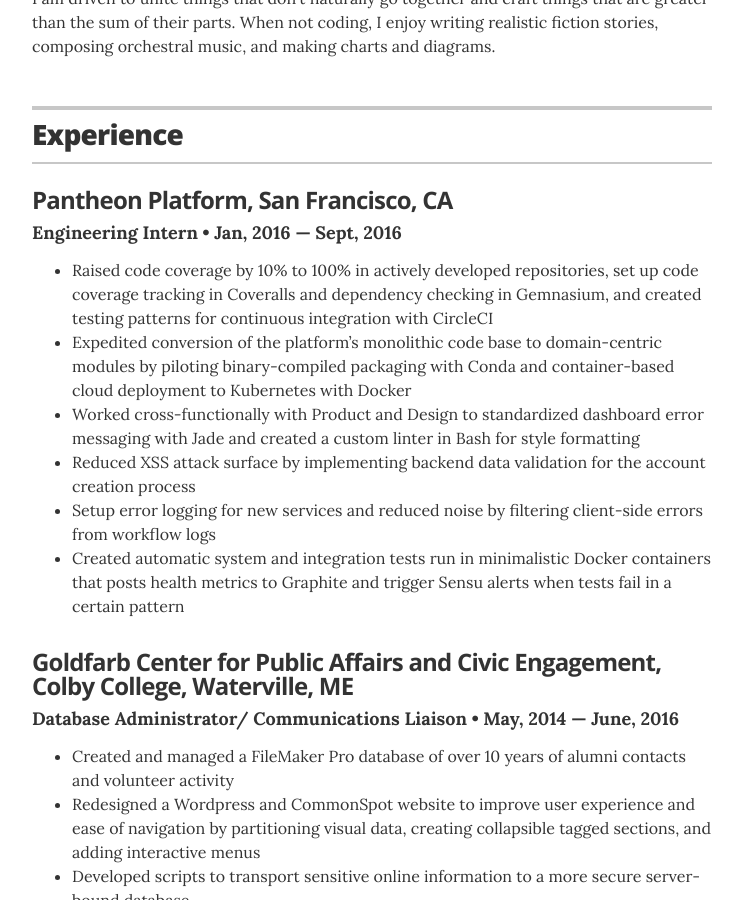
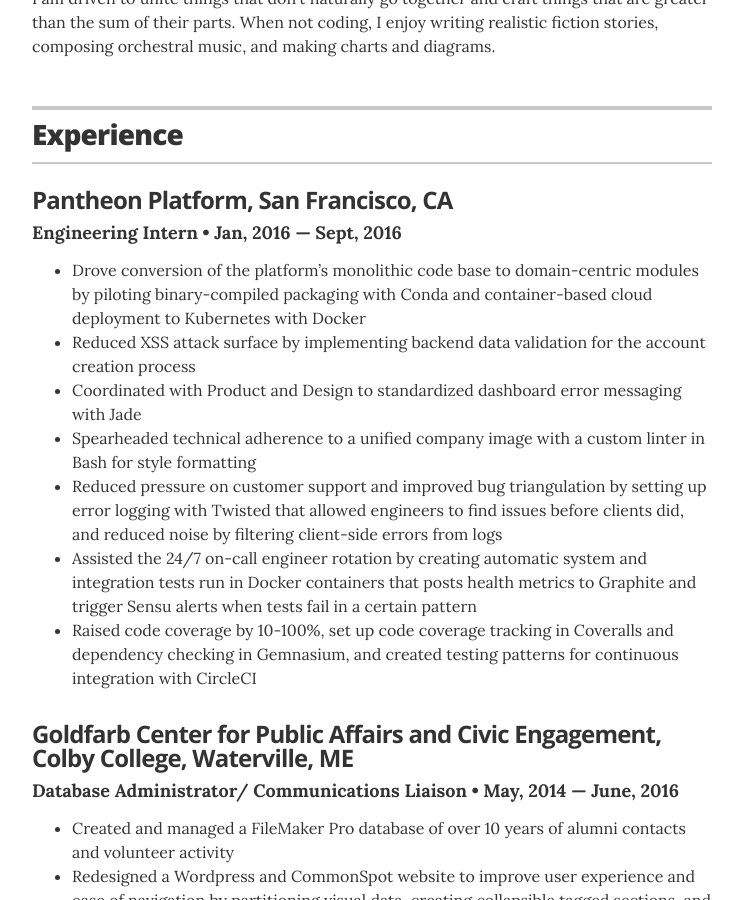
Before and after one commit to RazzYoshi/resume, a Jekyll site: the page built from index.html, in a window 1280 px wide and 900 px high, scrolled down 967 px. Shown: the whole window, without its empty margins (268-1011 px from the left). Built offline with Jekyll 4.4.1, drawn with Linux system fonts in a browser that asks for light colours; some of the changed text lies outside the part shown.

Commit message:
Update research September 2016

```diff
--- a/_layouts/resume.html
+++ b/_layouts/resume.html
@@ -92,12 +92,13 @@
           <h3 class="resume-item-title" itemprop="name">Pantheon Platform, San Francisco, CA</h3>
           <h4 class="resume-item-details" itemprop="description">Engineering Intern &bull; Jan, 2016 &mdash; Sept, 2016</h4>
           <ul class="resume-item-list">
-            <li>Raised code coverage by 10% to 100% in actively developed repositories, set up code coverage tracking in Coveralls and dependency checking in Gemnasium, and created testing patterns for continuous integration with CircleCI</li>
-            <li>Expedited conversion of the platform’s monolithic code base to domain-centric modules by piloting binary-compiled packaging with Conda and container-based cloud deployment to Kubernetes with Docker</li>
-            <li>Worked cross-functionally with Product and Design to standardized dashboard error messaging with Jade and created a custom linter in Bash for style formatting</li>
+            <li>Drove conversion of the platform’s monolithic code base to domain-centric modules by piloting binary-compiled packaging with Conda and container-based cloud deployment to Kubernetes with Docker</li>
             <li>Reduced XSS attack surface by implementing backend data validation for the account creation process</li>
-            <li>Setup error logging for new services and reduced noise by filtering client-side errors from workflow logs</li>
-            <li>Created automatic system and integration tests run in minimalistic Docker containers that posts health metrics to Graphite and trigger Sensu alerts when tests fail in a certain pattern</li>
+            <li>Coordinated with Product and Design to standardized dashboard error messaging with Jade</li>
+            <li>Spearheaded technical adherence to a unified company image with a custom linter in Bash for style formatting</li>
+            <li>Reduced pressure on customer support and  improved bug triangulation by setting up error logging with Twisted that allowed engineers to find issues before clients did, and reduced noise by filtering client-side errors from logs</li>
+            <li>Assisted the 24/7 on-call engineer rotation by creating automatic system and integration tests run in Docker containers that posts health metrics to Graphite and trigger Sensu alerts when tests fail in a certain pattern</li>
+            <li>Raised code coverage by 10-100%, set up code coverage tracking in Coveralls and dependency checking in Gemnasium, and created testing patterns for continuous integration with CircleCI</li>
           </ul>
         </div><!-- end of resume-item -->
 
@@ -203,6 +204,7 @@
           <h3 class="resume-item-title">Model of spacial and temporal organization in the suprachiasmatic nucleus</h3>
           <h4 class="resume-item-details">Computational Biology &bull; Colby College, 2016</h4>
           <p class="resume-item-copy">An ordinary differential equation model of circadian rhythm. Our model confirms that it is possible to dissociate spatial and temporal organization in the suprachiasmatic nucleus, giving credence to a two dimensional model to circadian rhythms wherein the synchronized activation of cells is not sufficient for a healthy signal.</p>
+          <p class="resume-item-copy">Presentation | <a href="https://drive.google.com/open?id=0B7Tl4ACGoqxDdFFDRERESldlVkE">2016 Colby Liberal Arts Symposium</a></a></p>
           <p class="resume-item-copy">PDF | <a href="https://drive.google.com/open?id=0B7Tl4ACGoqxDdDNzRElNSjVaNE0">Separating Space and Time in the SCN</a></p>
         </div>
 
@@ -211,6 +213,15 @@
           <h4 class="resume-item-details">Cognitive Psychology &bull; Colby College, 2016</h4>
           <p class="resume-item-copy">An experiment conducted with a sample of 207 male and female undergraduate students. Our data suggests that neither aesthetics nor nature have significant cognitive restorative effects, but nature does have positive impacts on mood.</p>
           <p class="resume-item-copy">PDF | <a href="https://drive.google.com/open?id=0B7Tl4ACGoqxDSnVyYnhPeVliNGM">Is It Still Good If It Looks Bad? The Nature of Aesthetics in Restorative Environments</a></p>
+        </div>
+
+        <div class="resume-item">
+          <h3 class="resume-item-title">Study on Robert Indiana's <i>Decade: Autoportraits</i> as a representation of Lagrange's Theorem</h3>
+          <h4 class="resume-item-details">Mathematics &bull; Colby College, 2015</h4>
+          <h4 class="resume-item-details">Art History &bull; Colby College, 2015</h4>
+          <p class="resume-item-copy">An interdisciplinary mathematical and art history analysis of Robert Indiana’s <i>Decades Autoportraits: Vinalhaven Suite (1980)</i> that inspired a Colby Museum of Arts Collaborative Mathematics course on number theory.</p>
+          <p class="resume-item-copy">Presentation | <a href="https://drive.google.com/open?id=0B7Tl4ACGoqxDaW1GQ0lZOWhJZGs">2015 Colby Undergraduate Summer Research Symposium</a></a></p>
+          <p class="resume-item-copy">Abstract | <a href="https://drive.google.com/open?id=0B7Tl4ACGoqxDR25nSzVjNXBJdzg">Exploring mathematics in Robert Indiana’s Decade: Autoportraits Vinalhaven Suite</a></p>
         </div>
 
         <div class="resume-item">
```
